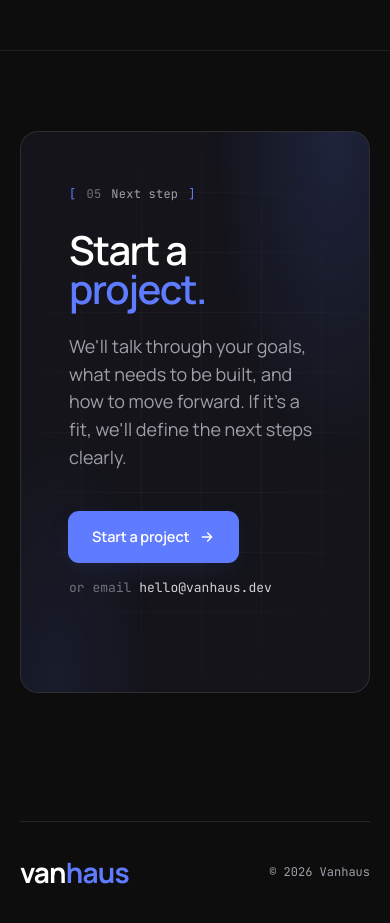
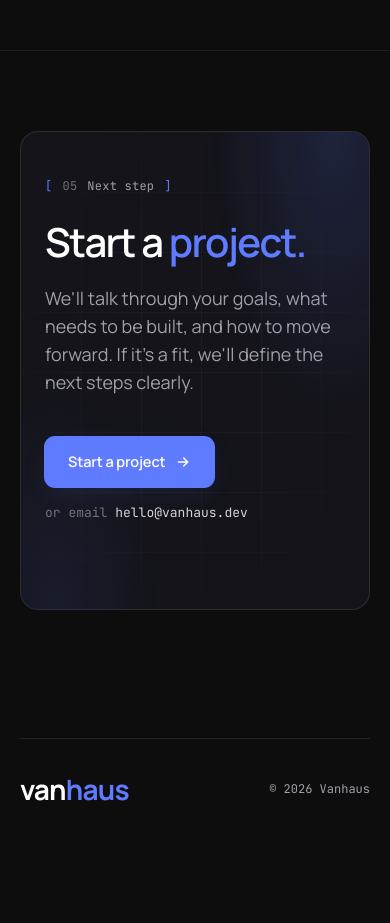
Before and after one commit to TimVanC/vanhaus, a Next.js app: page / in a window 390 px wide. Shown: the part 5280-6203 px from the top of the page. After the commit the page ends 6147 px from the top, so only its background shows below. Built offline with nearby package versions, Linux system fonts and the light colour scheme.

Commit message:
Fix CTA mobile width by reducing container padding.
This gives the Start a project form more usable width on small screens while preserving the existing desktop spacing.

Co-authored-by: Cursor <cursoragent@cursor.com>

```diff
--- a/src/components/sections/cta.tsx
+++ b/src/components/sections/cta.tsx
@@ -72,7 +72,7 @@ export function Cta() {
     <section id="about" className="pb-[clamp(80px,10vw,140px)] pt-[clamp(80px,10vw,140px)]">
       <div className="container-site">
         <Reveal>
-          <div className="relative overflow-hidden rounded-[18px] border border-white/10 bg-[#14141A] px-[clamp(48px,7vw,96px)] py-[clamp(48px,7vw,96px)]">
+          <div className="relative overflow-hidden rounded-[18px] border border-white/10 bg-[#14141A] px-6 py-10 sm:px-[clamp(48px,7vw,96px)] sm:py-[clamp(48px,7vw,96px)]">
             <div
               className={`cta-gradient absolute inset-0 transition-opacity duration-300 ease-out ${
                 showForm ? "opacity-100" : "opacity-85"
```
